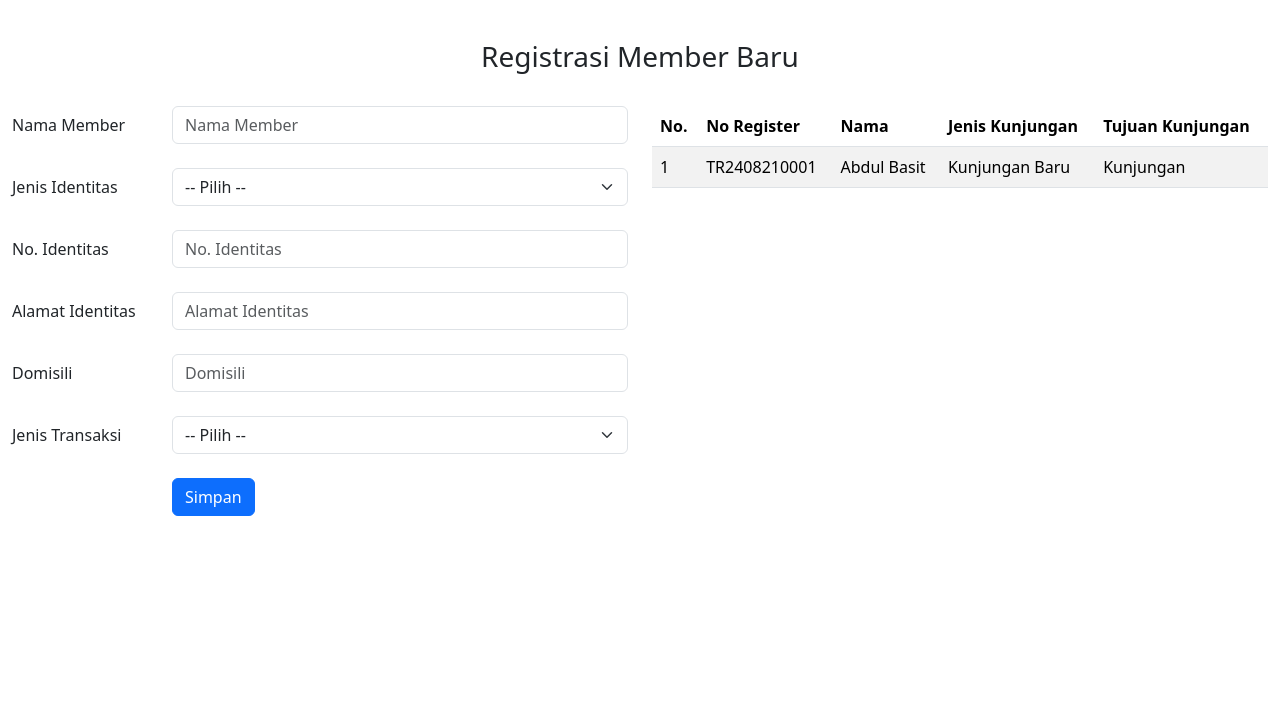
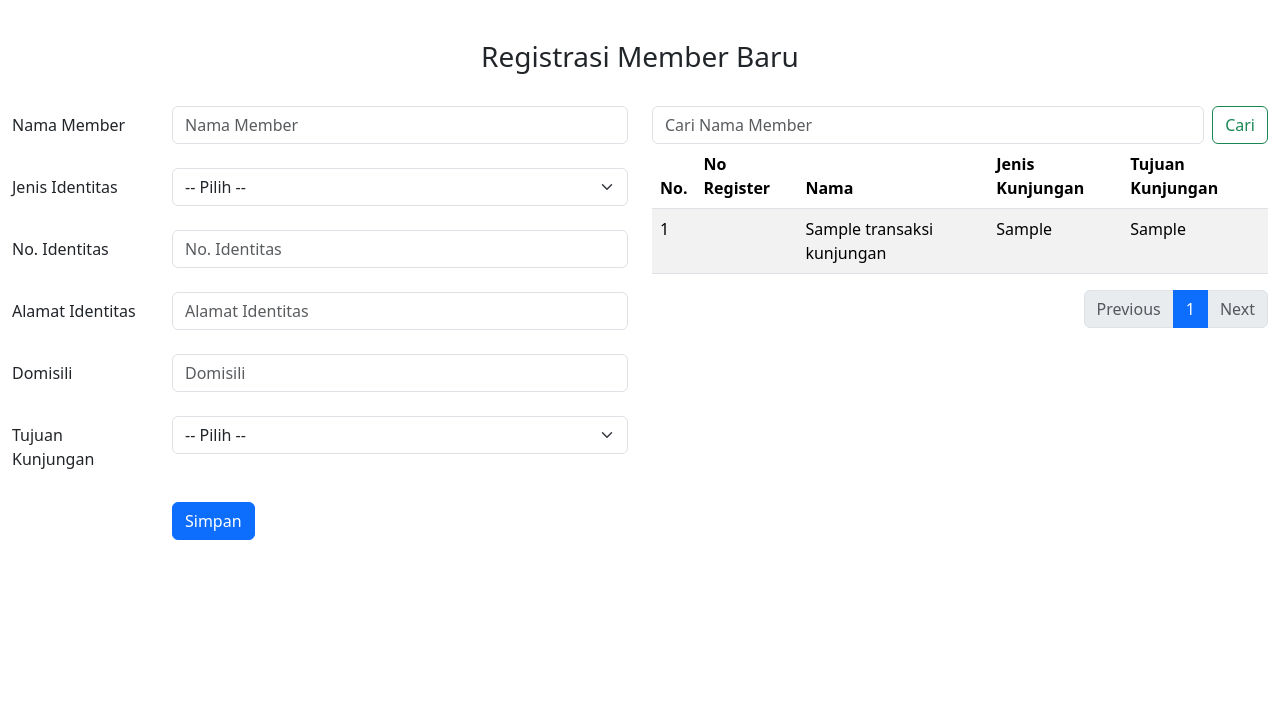
Before and after one commit to abas06/simperpus, a Django app: page /reg_new_member in a window 1280 px wide. Shown: the part 56-774 px from the top of the page. Run offline with Django 5.2, Linux system fonts and the light colour scheme; tables that the repository leaves empty hold one stand-in row (values such as "Sample post"); a database or web service that is not in the repository returns one stand-in record (values such as "Sample title"); some libraries are stand-ins or nearby versions.

Commit message:
looping list daftar transaksi

```diff
--- a/perpus_app/forms.py
+++ b/perpus_app/forms.py
@@ -14,7 +14,7 @@ class MasterSumberBukuForm(forms.ModelForm):
 class TransaksiKunjunganForm(forms.ModelForm):
     class Meta:
         model = TransaksiKunjungan
-        fields = ['member_id', 'jenis_tansaksi']
+        fields = ['member_id', 'jenis_transaksi']
 
 class MasterMemberForm(forms.ModelForm):
     class Meta:
--- a/perpus_app/models.py
+++ b/perpus_app/models.py
@@ -163,10 +163,11 @@ class MasterSumberBuku(models.Model):
 class TransaksiKunjungan(models.Model):
     id = models.BigAutoField(primary_key=True)
     member_id = models.ForeignKey(MasterMember, models.DO_NOTHING, db_column='member_id', blank=True, null=True)
-    jenis_tansaksi = models.SmallIntegerField(blank=True, null=True)
+    jenis_transaksi = models.SmallIntegerField(blank=True, null=True)
     tgl_transaksi = models.DateTimeField(blank=True, null=True)
     is_deleted = models.BooleanField(default=False, blank=True, null=True)
     no_transaksi = models.CharField(max_length=256, blank=True, null=True)
+    jenis_kunjungan = models.SmallIntegerField(blank=True, null=True)
 
     class Meta:
         managed = False
--- a/perpus_app/templates/reg_new_member.html
+++ b/perpus_app/templates/reg_new_member.html
@@ -4,7 +4,7 @@
   <head>
     <meta charset="utf-8">
     <meta name="viewport" content="width=device-width, initial-scale=1">
-    <title>Bootstrap demo</title>
+    <title>Registrasi Member Baru</title>
     <link href="https://cdn.jsdelivr.net/npm/bootstrap@5.3.3/dist/css/bootstrap.min.css" rel="stylesheet" integrity="sha384-QWTKZyjpPEjISv5WaRU9OFeRpok6YctnYmDr5pNlyT2bRjXh0JMhjY6hW+ALEwIH" crossorigin="anonymous">
   </head>
   <body>
@@ -55,9 +55,9 @@
             </div>
         </div><br/>
         <div class="form-group row">
-            <label for="{{ transaksi_form.jenis_tansaksi.id_for_field }}" class="col-3 col-form-label">Jenis Transaksi</label>
+            <label for="{{ transaksi_form.jenis_transaksi.id_for_field }}" class="col-3 col-form-label">Tujuan Kunjungan</label>
             <div class="col-9">
-                <select id="{{ transaksi_form.jenis_tansaksi.id_for_field }}" name="{{ transaksi_form.jenis_tansaksi.html_name }}" class="form-select" required="required">
+                <select id="{{ transaksi_form.jenis_transaksi.id_for_field }}" name="{{ transaksi_form.jenis_transaksi.html_name }}" class="form-select" required="required">
                     <option value="">-- Pilih --</option>
                     <option value="1">Peminjaman</option>
                     <option value="2">Pembelian</option>
@@ -73,6 +73,10 @@
       </form>
 		</div>
 		<div class="col-md-6">
+            <form class="d-flex" method="get" action="">
+                <input class="form-control me-2" type="search" placeholder="Cari Nama Member" name="q" value="{{ search_query }}">
+                <button class="btn btn-outline-success" type="submit">Cari</button>
+            </form>
             <table class="table table-striped table-hover">
                 <thead>
                   <tr>
@@ -84,14 +88,51 @@
                   </tr>
                 </thead>
                 <tbody>
+                    {% for transaksi in page_obj %}
                     <tr>
-                      <td>1</td>
-                      <td>TR2408210001</td>
-                      <td>Abdul Basit</td>
-                      <td>Kunjungan Baru</td>
-                      <td>Kunjungan</td>
+                        <td>{{ forloop.counter }}</td>
+                        <td>{{ transaksi.1 }}</td>
+                        <td>{{ transaksi.2 }}</td>
+                        <td>{{ transaksi.3 }}</td>
+                        <td>{{ transaksi.4 }}</td>
+                    </tr>
+                    {% endfor %}
                 </tbody>
               </table>
+              <nav aria-label="Page navigation">
+                <ul class="pagination justify-content-end">
+                  {% if page_obj.has_previous %}
+                    <li class="page-item">
+                      <a class="page-link" href="?page={{ page_obj.previous_page_number }}{% if search_query %}&q={{ search_query }}{% endif %}">Previous</a>
+                    </li>
+                  {% else %}
+                    <li class="page-item disabled">
+                      <a class="page-link">Previous</a>
+                    </li>
+                  {% endif %}
+
+                  {% for num in page_obj.paginator.page_range %}
+                    {% if page_obj.number == num %}
+                      <li class="page-item active" aria-current="page">
+                        <span class="page-link">{{ num }}</span>
+                      </li>
+                    {% elif num > page_obj.number|add:'-3' and num < page_obj.number|add:'3' %}
+                      <li class="page-item">
+                        <a class="page-link" href="?page={{ num }}{% if search_query %}&q={{ search_query }}{% endif %}">{{ num }}</a>
+                      </li>
+                    {% endif %}
+                  {% endfor %}
+                  {% if page_obj.has_next %}
+                    <li class="page-item">
+                      <a class="page-link" href="?page={{ page_obj.next_page_number }}{% if search_query %}&q={{ search_query }}{% endif %}">Next</a>
+                    </li>
+                  {% else %}
+                    <li class="page-item disabled">
+                      <a class="page-link">Next</a>
+                    </li>
+                  {% endif %}
+                </ul>
+              </nav>
 		</div>
 	</div>
     </div>
--- a/perpus_app/views.py
+++ b/perpus_app/views.py
@@ -227,6 +227,7 @@ def generate_no_transaksi():
 
 # Reg new member
 def regNewmember(request):
+    conn, cursor = dbconnection()
     if request.method == 'POST':
         member_form = MasterMemberForm(request.POST)
         transaksi_form = TransaksiKunjunganForm(request.POST)
@@ -245,6 +246,7 @@ def regNewmember(request):
             new_transaksi.member_id = new_member
             new_transaksi.no_transaksi = new_no_transaksi
             new_transaksi.tgl_transaksi = timezone.now()
+            new_transaksi.jenis_kunjungan = 1
             new_transaksi.save()
 
             return redirect('reg_new_member')
@@ -253,9 +255,43 @@ def regNewmember(request):
         member_form = MasterMemberForm()
         transaksi_form = TransaksiKunjunganForm()
 
+    search_query = request.GET.get('q', '')
+    filter_query = ""
+
+    if search_query:
+        filter_query += f" AND b.nama ILIKE '%%{search_query}%%'"
+
+    query = f"""
+        SELECT a.id, a.no_transaksi, b.nama,
+        CASE
+            WHEN a.jenis_kunjungan = 1 THEN 'Kunjungan Baru'
+            WHEN a.jenis_kunjungan = 2 THEN 'Kunjungan Lama'
+        END AS jenis_kunjungan,
+        CASE
+            WHEN a.jenis_transaksi = 1 THEN 'Peminjaman'
+            WHEN a.jenis_transaksi = 2 THEN 'Pembelian'
+            WHEN a.jenis_transaksi = 3 THEN 'Kunjungan'
+        END AS jenis_transaksi
+        FROM transaksi_kunjungan a
+        LEFT JOIN master_member b ON b.id = a.member_id
+        WHERE a.is_deleted = 'false' AND DATE(a.tgl_transaksi) = current_date
+        {filter_query} order by a.id desc
+    """
+    cursor.execute(query)
+    list_transaksi = cursor.fetchall()
+    cursor.close()
+    conn.close()
+
+    paginator = Paginator(list_transaksi, 7)  # 10 data per halaman (disarankan lebih dari 1)
+    page_number = request.GET.get('page')
+    page_obj = paginator.get_page(page_number)
+
     context = {
         'member_form': member_form,
         'transaksi_form': transaksi_form,
+        'page_obj': page_obj,
+        'search_query': search_query,
+        'list_transaksi': list_transaksi,
     }
     template = 'reg_new_member.html'
     return render(request, template, context)
```
